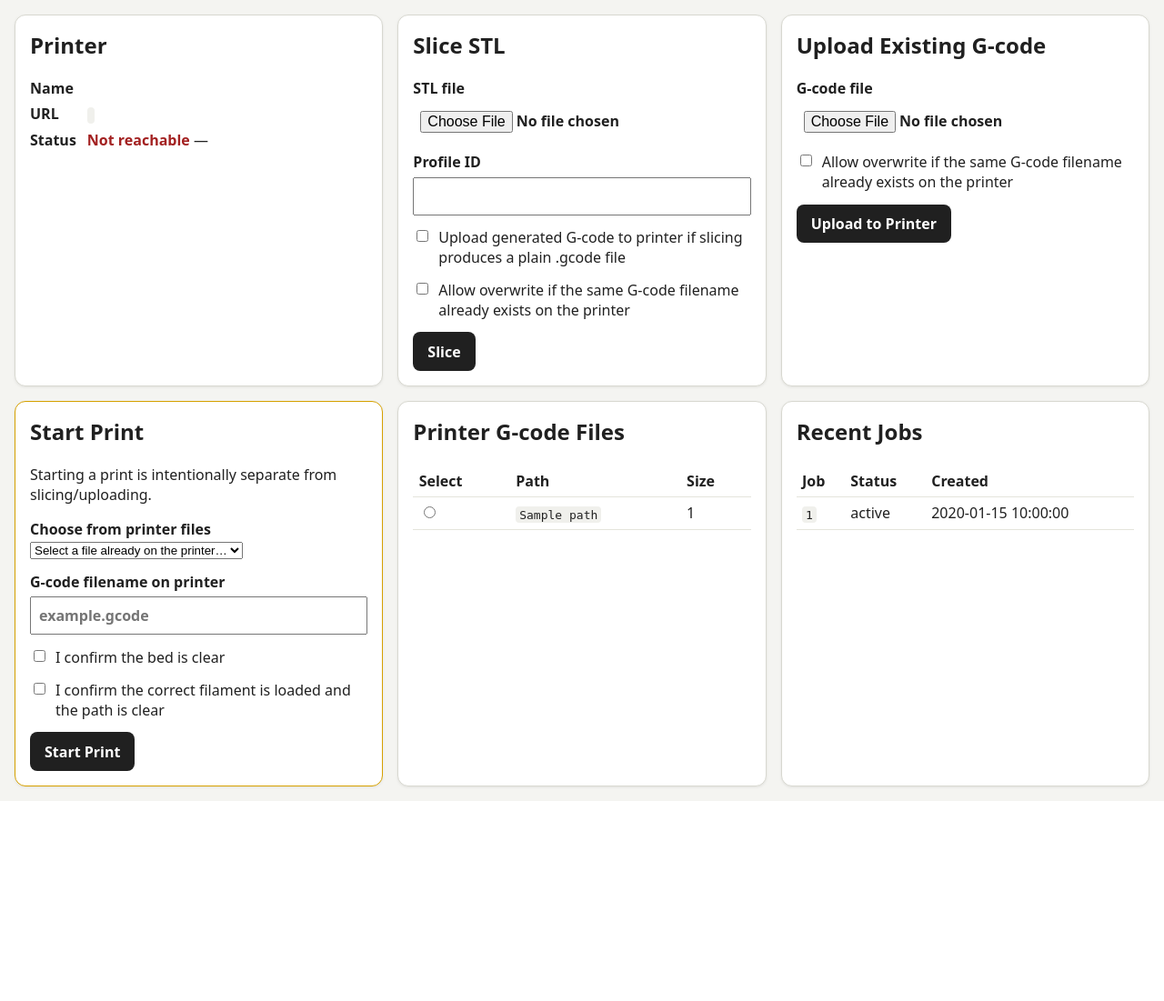
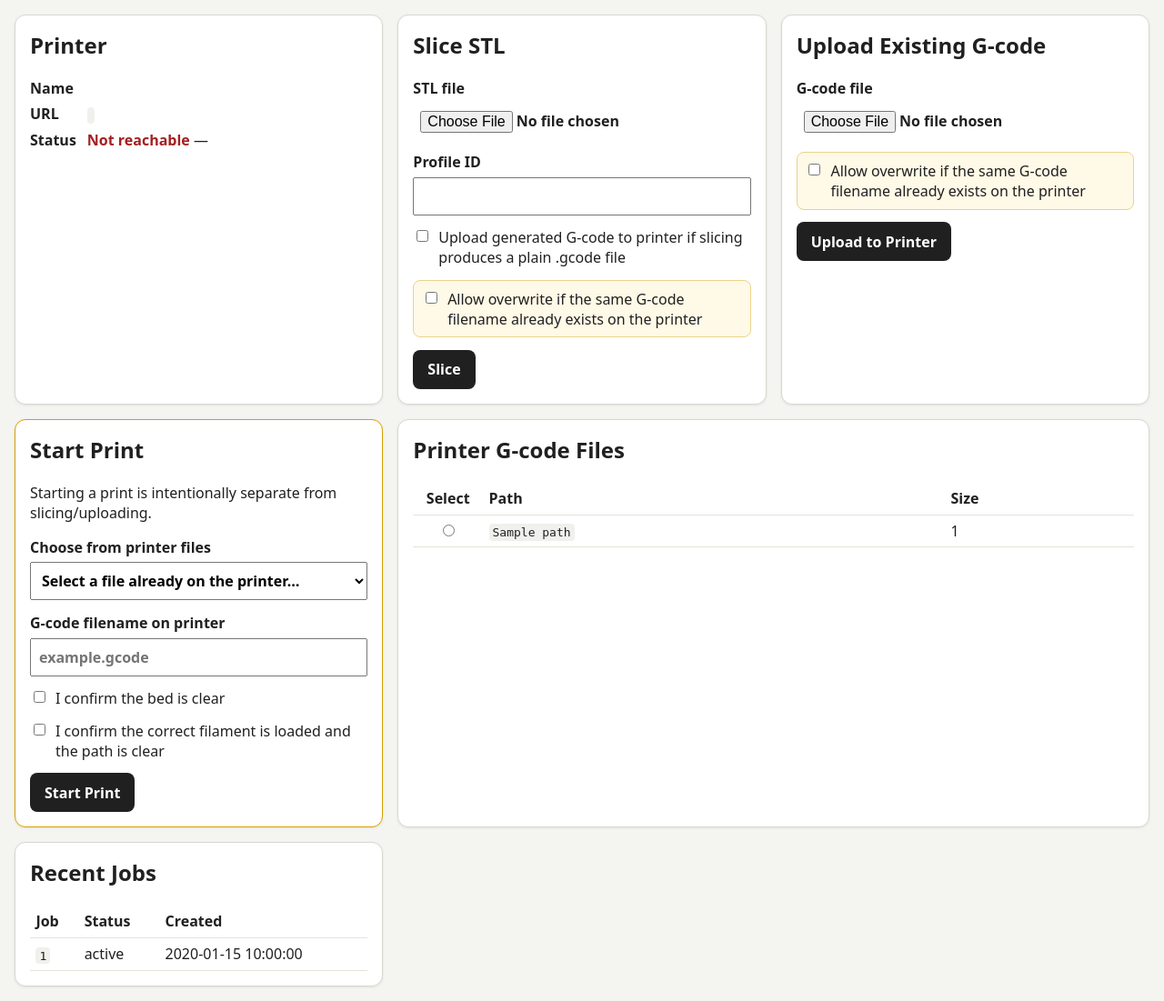
Before and after one commit to ChrisCantwell/handaimanufacturer, a FastAPI app: template handai_manufacturer/templates/index.html in a window 1280 px wide. Shown: the part 117-1218 px from the top of the page at 91% size. Before the commit the page ends 998 px from the top, so only its background shows below. Run offline with FastAPI, Linux system fonts and the light colour scheme; the template is opened without the code that fills it: most values are stand-ins (such as "Sample title", 1, 10 or a date in 2020).

Commit message:
Style notices and printer file selection

```diff
--- a/handai_manufacturer/static/app.css
+++ b/handai_manufacturer/static/app.css
@@ -22,6 +22,33 @@ header h1 {
 header p {
   margin: 0;
   opacity: 0.85;
+}
+
+.notice {
+  border-left: 0.5rem solid #777;
+  font-weight: 650;
+  margin: 1rem;
+  padding: 0.9rem 1rem;
+}
+
+.notice-success {
+  background: #ecf8ed;
+  border-color: #247a24;
+}
+
+.notice-warning {
+  background: #fff6d8;
+  border-color: #d6a100;
+}
+
+.notice-error {
+  background: #ffe9e9;
+  border-color: #a32121;
+}
+
+.notice-info {
+  background: #eceff8;
+  border-color: #445b9f;
 }
 
 main {
@@ -54,7 +81,8 @@ label {
 }
 
 input[type="file"],
-input[type="text"] {
+input[type="text"],
+select {
   box-sizing: border-box;
   display: block;
   font: inherit;
@@ -72,6 +100,13 @@ input[type="text"] {
 
 .checkbox input {
   margin-top: 0.2rem;
+}
+
+.caution-option {
+  background: #fff9e7;
+  border: 1px solid #ead38a;
+  border-radius: 8px;
+  padding: 0.55rem;
 }
 
 button {
@@ -157,3 +192,33 @@ td {
 td {
   overflow-wrap: anywhere;
 }
+
+.printer-files-card {
+  grid-column: span 2;
+}
+
+.printer-files-table th:first-child,
+.printer-files-table td:first-child {
+  text-align: center;
+  width: 4rem;
+}
+
+.printer-files-table input[type="radio"] {
+  cursor: pointer;
+}
+
+.file-path code {
+  display: inline-block;
+  max-width: 100%;
+  overflow-wrap: anywhere;
+}
+
+.file-size {
+  white-space: nowrap;
+}
+
+@media (max-width: 900px) {
+  .printer-files-card {
+    grid-column: span 1;
+  }
+}
```
